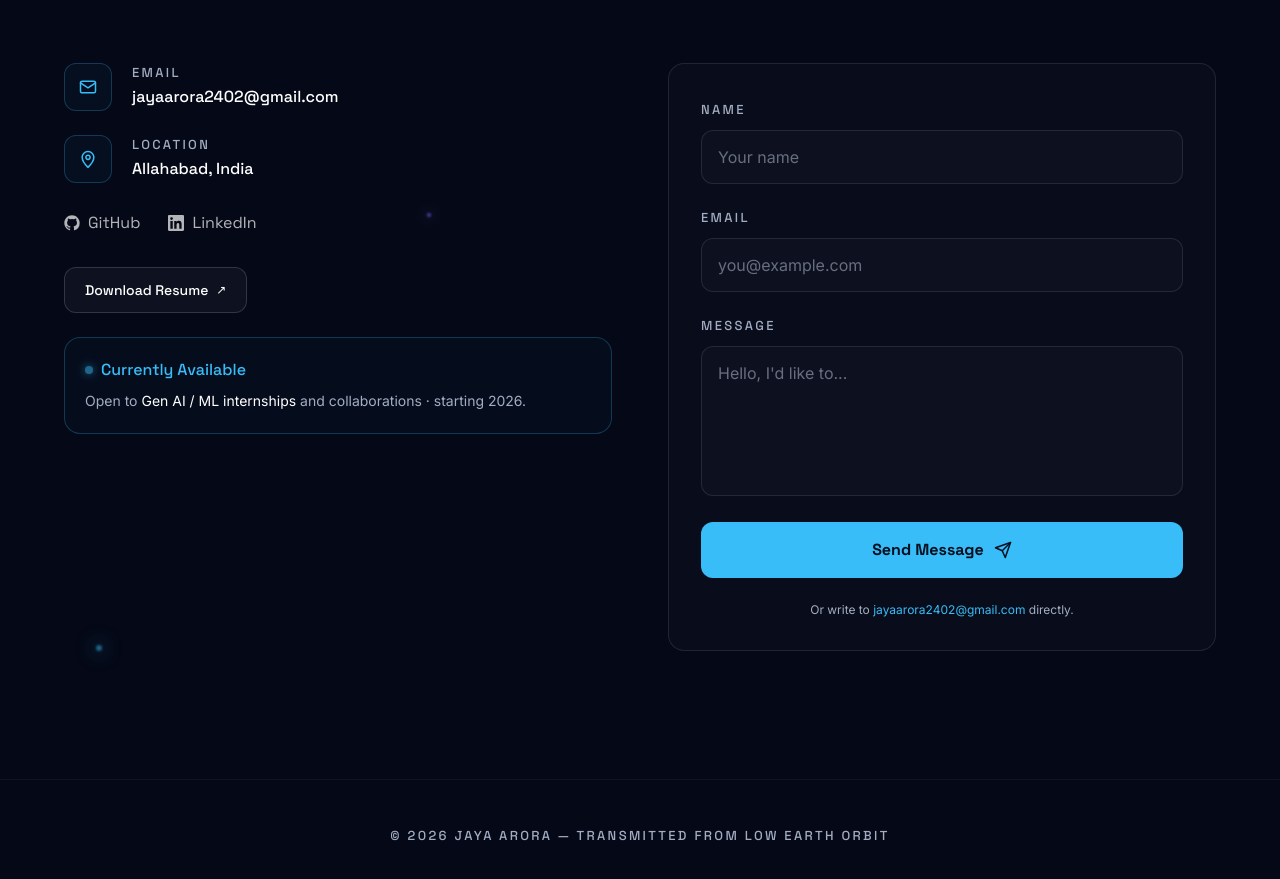
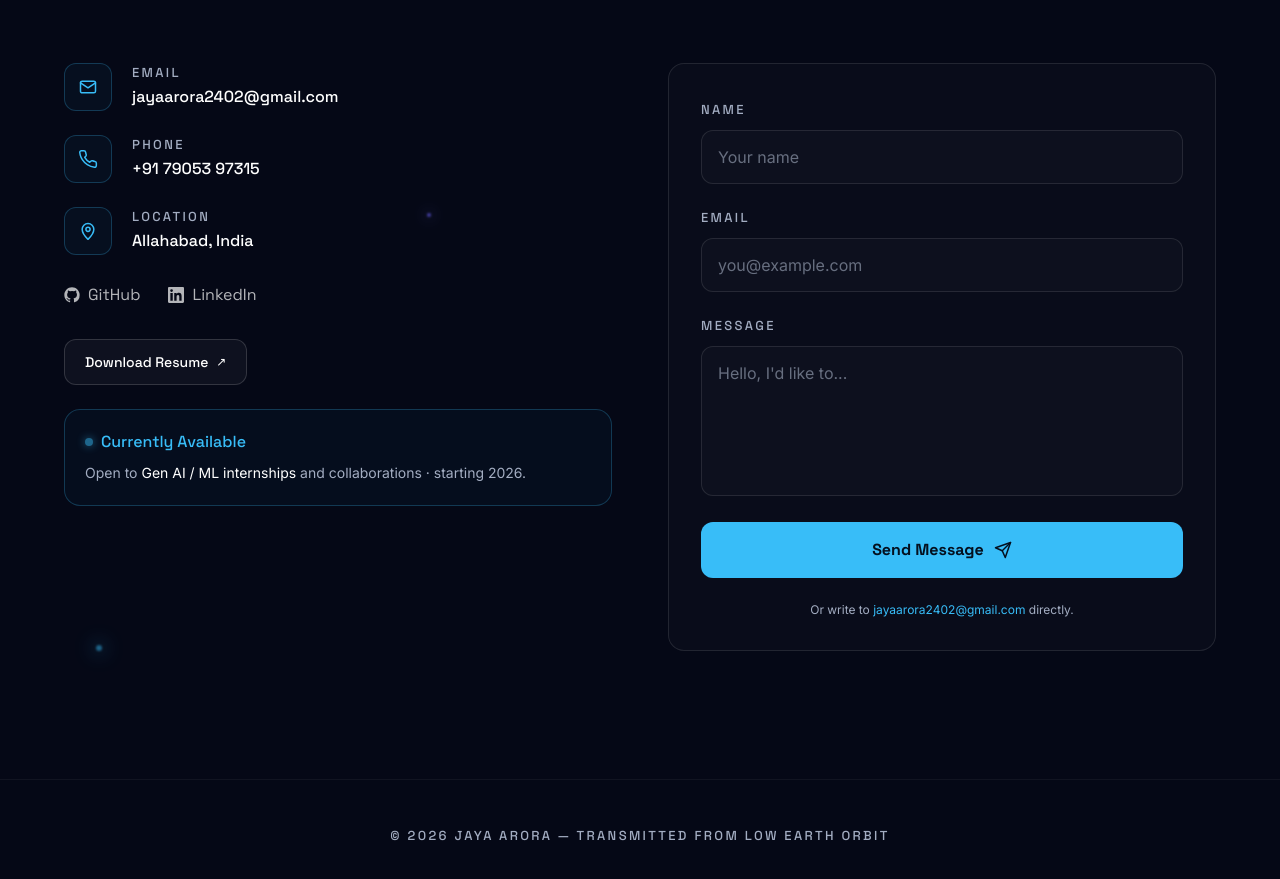
Before and after one commit to Jaya242/mission-universe, a React (Vite) app: page / in a window 1280 px wide. Shown: the part 7900-8779 px from the top of the page. Built offline with nearby package versions, Linux system fonts and the light colour scheme.

Commit message:
phn no added

```diff
--- a/src/components/Contact.jsx
+++ b/src/components/Contact.jsx
@@ -13,6 +13,13 @@ function PinIcon() {
     <svg width="20" height="20" viewBox="0 0 24 24" fill="none" stroke="currentColor" strokeWidth="1.8" strokeLinecap="round" strokeLinejoin="round">
       <path d="M12 22s-7-6.5-7-12a7 7 0 1 1 14 0c0 5.5-7 12-7 12z" />
       <circle cx="12" cy="10" r="2.5" />
+    </svg>
+  )
+}
+function PhoneIcon() {
+  return (
+    <svg width="20" height="20" viewBox="0 0 24 24" fill="none" stroke="currentColor" strokeWidth="1.8" strokeLinecap="round" strokeLinejoin="round">
+      <path d="M22 16.92v3a2 2 0 0 1-2.18 2 19.79 19.79 0 0 1-8.63-3.07 19.5 19.5 0 0 1-6-6 19.79 19.79 0 0 1-3.07-8.67A2 2 0 0 1 4.11 2h3a2 2 0 0 1 2 1.72c.13.96.36 1.9.7 2.81a2 2 0 0 1-.45 2.11L8.09 9.91a16 16 0 0 0 6 6l1.27-1.27a2 2 0 0 1 2.11-.45c.91.34 1.85.57 2.81.7A2 2 0 0 1 22 16.92z" />
     </svg>
   )
 }
@@ -113,6 +120,19 @@ export default function Contact() {
                 <div className="eyebrow-sm text-dim">EMAIL</div>
                 <div className="font-head font-medium text-white mt-1 group-hover:text-brand-blue transition-colors">
                   jayaarora2402@gmail.com
+                </div>
+              </div>
+            </a>
+
+            {/* Phone row */}
+            <a href="tel:+917905397315" className="flex items-center gap-5 group">
+              <div className="w-12 h-12 rounded-xl border border-brand-blue/25 bg-brand-blue/[0.04] flex items-center justify-center text-brand-blue group-hover:bg-brand-blue/[0.09] group-hover:border-brand-blue/50 transition-colors">
+                <PhoneIcon />
+              </div>
+              <div>
+                <div className="eyebrow-sm text-dim">PHONE</div>
+                <div className="font-head font-medium text-white mt-1 group-hover:text-brand-blue transition-colors">
+                  +91 79053 97315
                 </div>
               </div>
             </a>
```
